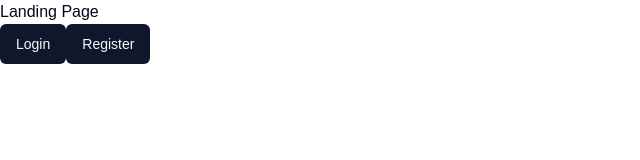
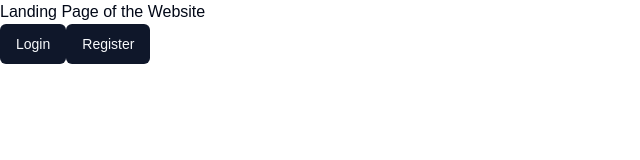
Before and after one commit to Koushik25022005/projectdelta, a Next.js app: page / in a window 1280 px wide. Shown: the top 160 px of the page, without its empty margins (0-640 px from the left). Built offline with nearby package versions, Linux system fonts and the light colour scheme.

Commit message:
Titile of landing page

```diff
--- a/app/(landing)/page.tsx
+++ b/app/(landing)/page.tsx
@@ -5,7 +5,7 @@ import React from 'react'
 const LandingPage = () => {
   return (
     <div>
-      Landing Page
+      Landing Page of the Website
       <div className=''>
         <Link href="/sign-in">
           <Button>
```
